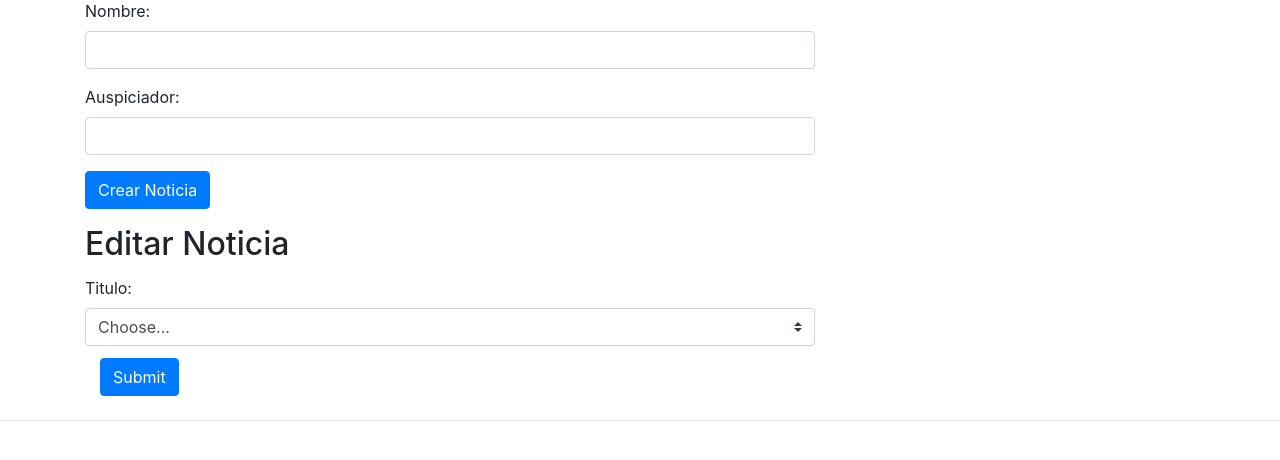
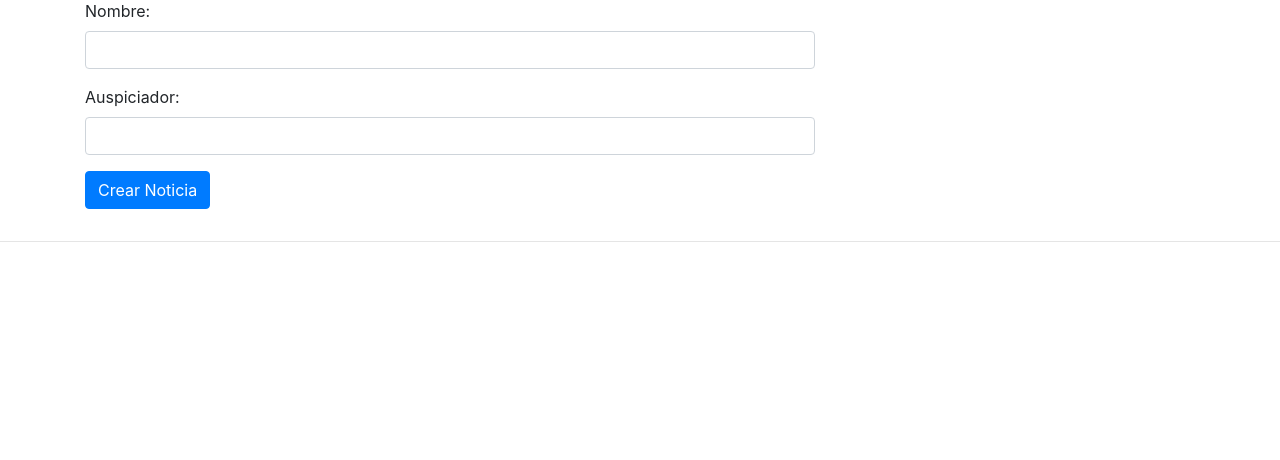
Before and after one commit to Dark3ro/tallerSW, a Django app: template main/templates/eventos.html in a window 1280 px wide. Shown: the part 136-596 px from the top of the page. Run offline with Django 3.2, Linux system fonts and the light colour scheme; the template is opened without the code that fills it, so the values that code supplies are empty; some libraries are stand-ins or nearby versions.

Commit message:
eventos.html

```diff
--- a/main/templates/eventos.html
+++ b/main/templates/eventos.html
@@ -15,7 +15,7 @@
         </div>
         <div class="form-group" action=>
           <label for="usr">Auspiciador:</label>
-          <input type="text" class="form-control" name="auspicio" id="auspicio_tag">
+          <input type="text" class="form-control" name="auspicio" id="_tag">
         </div>
         {% for t in tags %}
           <div class="form-check form-check-inline">
@@ -31,20 +31,7 @@
   </div
 </div>
 
-  <div class="row">
-    <div class="col-8">
-    <h2>Editar Noticia</h2>
-    <form>
-      <label class="my-1 mr-2">Titulo:</label>
-      <select class="custom-select my-1 mr-sm-2" >
-        <option selected>Choose...</option>
-        {% for n in noticias %}
-          <option value="{{n.id_noticia}}">{{n.titulo}}</option>
-        {% endfor %}
-      </select>
-      <div class="col-auto my-2">
-        <button type="submit" class="btn btn-primary">Submit</button>
-      </div>
-    </form>
+
+
 
 {% endblock %}
```
